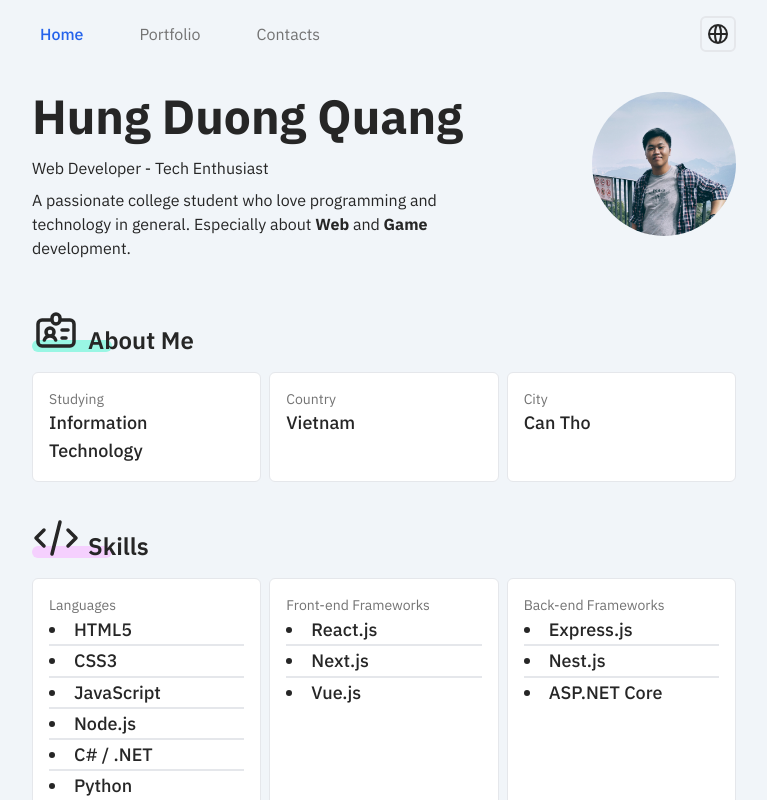
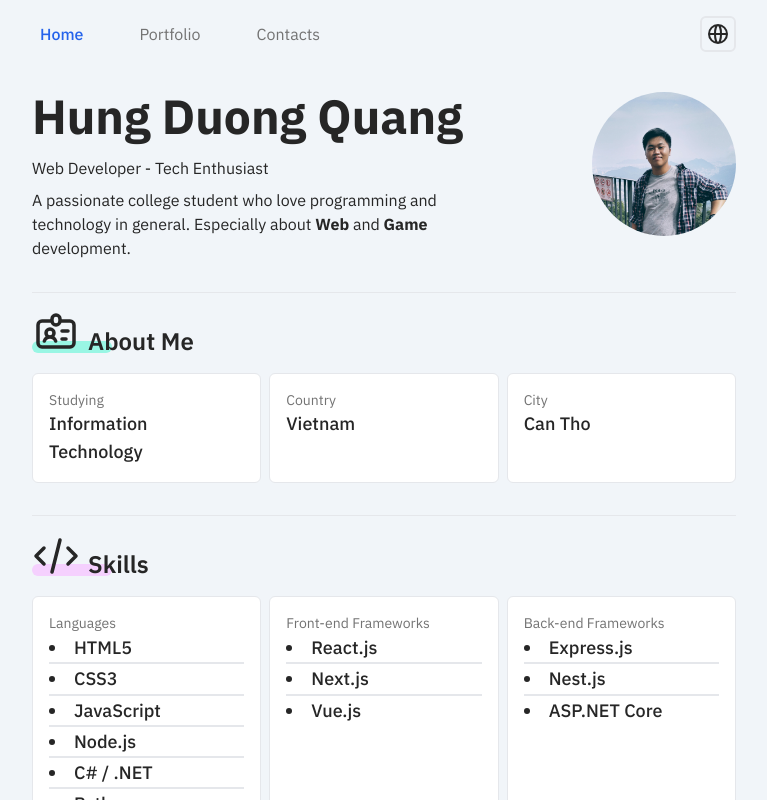
Before and after one commit to qhungg289/personal-site-qhungg289, a Next.js app: page / in a window 1280 px wide. Shown: the top 800 px of the page, without its empty margins (256-1023 px from the left). Built offline with nearby package versions, Linux system fonts and the light colour scheme.

Commit message:
Add horizon divide to Container

```diff
--- a/components/layout/Container.js
+++ b/components/layout/Container.js
@@ -5,7 +5,7 @@ export default function Container({ children }) {
 		<motion.div
 			initial={{ opacity: 0 }}
 			animate={{ opacity: 1 }}
-			className="container mt-6 max-w-3xl"
+			className="container mt-6 max-w-3xl divide-y"
 		>
 			{children}
 		</motion.div>
```
